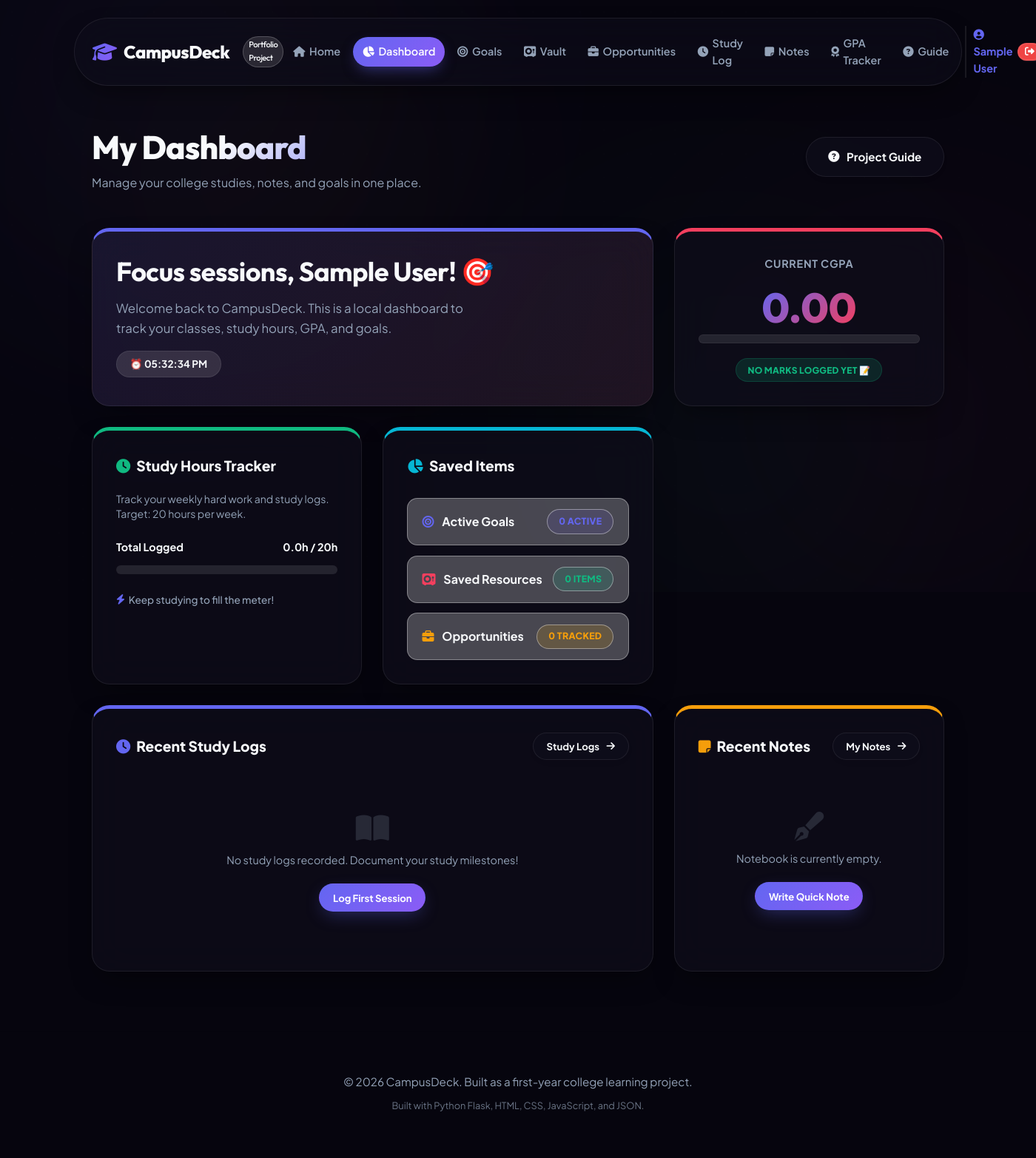
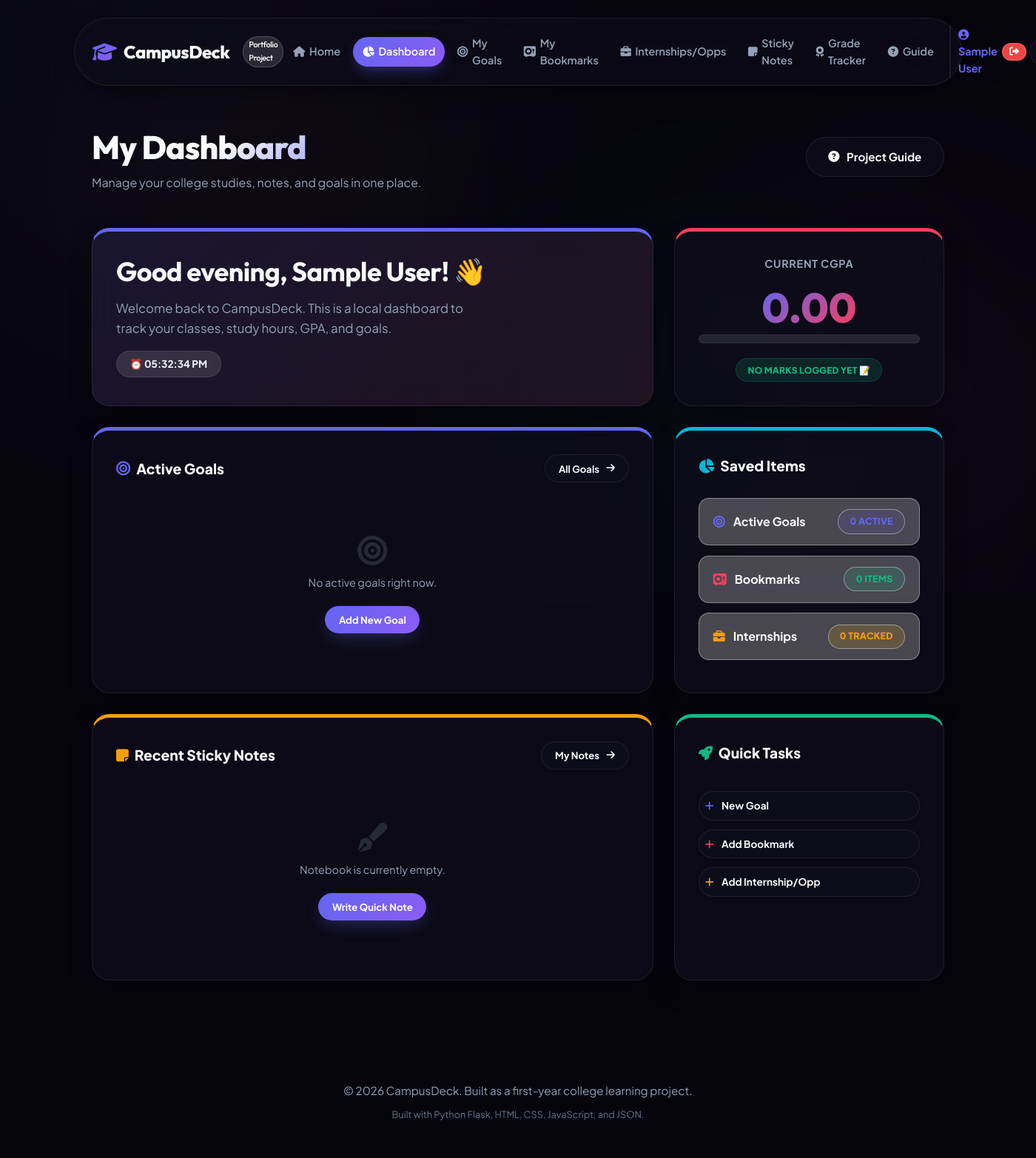
Before and after one commit to debug-03/CampusDeck, a Flask app: page /dashboard in a window 1400 px wide; the page is wider, and only the part inside the window is pictured. Shown: the top 1565 px of that part at 74% size. Before the commit the page ends 1502 px from the top of that part, so only its background shows below. Run offline with Flask 3, Linux system fonts and the light colour scheme; the visitor is signed in with stand-in values (Sample User, id 1).

Commit message:
refactor: remove study logs feature, redesign dashboard, and humanize copy

```diff
--- a/app.py
+++ b/app.py
@@ -214,11 +214,10 @@ def dashboard():
 
     user_id = session.get('user_id')
 
-    # Load records and filter so users only see their own logs/marks/goals
+    # Load records and filter so users only see their own marks/goals/etc.
     goals = [g for g in load_data('goals.json') if g.get('user_id') == user_id]
     resources = [r for r in load_data('resources.json') if r.get('user_id') == user_id]
     opportunities = [o for o in load_data('opportunities.json') if o.get('user_id') == user_id]
-    logs = [l for l in load_data('study_logs.json') if l.get('user_id') == user_id]
     notes = [n for n in load_data('notes.json') if n.get('user_id') == user_id]
     marks = [m for m in load_data('marks.json') if m.get('user_id') == user_id]
 
@@ -232,18 +231,16 @@ def dashboard():
         'total_goals': len(goals),
         'total_resources': len(resources),
         'total_opportunities': len(opportunities),
-        'total_logs': len(logs),
-        'total_hours': sum(float(log.get('hours', 0)) for log in logs),
         'cgpa': cgpa
     }
 
     # Fetch up to 3 most recent notes (newest first)
     recent_notes = sorted(notes, key=lambda x: x.get('created_at', ''), reverse=True)[:3]
 
-    # Fetch up to 3 most recent study logs (newest first)
-    recent_logs = sorted(logs, key=lambda x: x.get('date', ''), reverse=True)[:3]
+    # Fetch up to 3 upcoming active goals
+    active_goals = sorted([g for g in goals if g.get('status') != 'Completed'], key=lambda x: x.get('target_date', ''))[:3]
 
-    return render_template('dashboard.html', stats=stats, recent_notes=recent_notes, recent_logs=recent_logs)
+    return render_template('dashboard.html', stats=stats, recent_notes=recent_notes, active_goals=active_goals)
 
 # -------------------------------------------------------------------------
 # Study Goals Section (Protected)
@@ -466,71 +463,7 @@ def delete_opportunity(opp_id):
     flash('Opportunity tracker entry deleted.', 'success')
     return redirect(url_for('opportunities'))
 
-# -------------------------------------------------------------------------
-# Study Log Section (Protected)
-# -------------------------------------------------------------------------
 
-@app.route('/study-log', methods=['GET', 'POST'])
-def study_log():
-    """
-    Study Log Route.
-    """
-    if not session.get('user_id'):
-        flash('Please sign in to access study logs!', 'error')
-        return redirect(url_for('login'))
-
-    user_id = session.get('user_id')
-    all_logs = load_data('study_logs.json')
-
-    if request.method == 'POST':
-        subject = request.form.get('subject')
-        hours = request.form.get('hours')
-        content = request.form.get('content')
-        date = request.form.get('date')
-
-        if not subject or not hours or not content or not date:
-            flash('Please complete all study log inputs!', 'error')
-            return redirect(url_for('study_log'))
-
-        try:
-            hours_float = float(hours)
-        except ValueError:
-            flash('Hours studied must be a numerical value!', 'error')
-            return redirect(url_for('study_log'))
-
-        new_log = {
-            'id': str(uuid.uuid4()),
-            'user_id': user_id,
-            'subject': subject,
-            'hours': hours_float,
-            'content': content,
-            'date': date
-        }
-
-        all_logs.append(new_log)
-        save_data('study_logs.json', all_logs)
-        flash('Study log recorded!', 'success')
-        return redirect(url_for('study_log'))
-
-    user_logs = [l for l in all_logs if l.get('user_id') == user_id]
-    user_logs = sorted(user_logs, key=lambda x: x.get('date', ''), reverse=True)
-    return render_template('study_log.html', logs=user_logs)
-
-@app.route('/study-log/delete/<log_id>', methods=['POST'])
-def delete_study_log(log_id):
-    """
-    Delete Study Log.
-    """
-    if not session.get('user_id'):
-        return redirect(url_for('login'))
-
-    user_id = session.get('user_id')
-    all_logs = load_data('study_logs.json')
-    updated_list = [l for l in all_logs if not (l['id'] == log_id and l.get('user_id') == user_id)]
-
-    save_data('study_logs.json', updated_list)
-    flash('Study log entry removed.', 'success')
-    return redirect(url_for('study_log'))
 
 # -------------------------------------------------------------------------
 # Quick Notes Section (Protected)
--- a/static/script.js
+++ b/static/script.js
@@ -212,13 +212,13 @@ document.addEventListener('DOMContentLoaded', () => {
                 let greeting = '';
 
                 if (hour >= 5 && hour < 12) {
-                    greeting = `Rise & Grind, ${userName}! ☕`;
+                    greeting = `Good morning, ${userName}! 👋`;
                 } else if (hour >= 12 && hour < 17) {
-                    greeting = `Keep going, ${userName}! 📚`;
+                    greeting = `Good afternoon, ${userName}! 👋`;
                 } else if (hour >= 17 && hour < 22) {
-                    greeting = `Focus sessions, ${userName}! 🎯`;
+                    greeting = `Good evening, ${userName}! 👋`;
                 } else {
-                    greeting = `Burning the midnight oil, ${userName}? 🦉`;
+                    greeting = `Late night study, ${userName}? 🌙`;
                 }
 
                 if (greetingEl.textContent !== greeting) {
@@ -242,15 +242,4 @@ document.addEventListener('DOMContentLoaded', () => {
             gpaBar.style.width = `${percentage}%`;
         }, 150);
     }
-
-    const studyBar = document.getElementById('dashboard-study-bar');
-    if (studyBar) {
-        const studyHours = parseFloat(studyBar.getAttribute('data-hours')) || 0.0;
-        const targetHours = parseFloat(studyBar.getAttribute('data-target')) || 20.0;
-        // Percentage calculated based on hours relative to target
-        const percentage = Math.min(Math.max((studyHours / targetHours) * 100, 0), 100);
-        setTimeout(() => {
-            studyBar.style.width = `${percentage}%`;
-        }, 150);
-    }
 });
--- a/templates/base.html
+++ b/templates/base.html
@@ -47,12 +47,11 @@
                 <li><a href="{{ url_for('index') }}"><i class="fas fa-home"></i> Home</a></li>
                 {% if session.get('user_id') %}
                     <li><a href="{{ url_for('dashboard') }}"><i class="fas fa-chart-pie"></i> Dashboard</a></li>
-                    <li><a href="{{ url_for('goals') }}"><i class="fas fa-bullseye"></i> Goals</a></li>
-                    <li><a href="{{ url_for('resources') }}"><i class="fas fa-vault"></i> Vault</a></li>
-                    <li><a href="{{ url_for('opportunities') }}"><i class="fas fa-briefcase"></i> Opportunities</a></li>
-                    <li><a href="{{ url_for('study_log') }}"><i class="fas fa-clock"></i> Study Log</a></li>
-                    <li><a href="{{ url_for('notes') }}"><i class="fas fa-sticky-note"></i> Notes</a></li>
-                    <li><a href="{{ url_for('marks') }}"><i class="fas fa-award"></i> GPA Tracker</a></li>
+                    <li><a href="{{ url_for('goals') }}"><i class="fas fa-bullseye"></i> My Goals</a></li>
+                    <li><a href="{{ url_for('resources') }}"><i class="fas fa-vault"></i> My Bookmarks</a></li>
+                    <li><a href="{{ url_for('opportunities') }}"><i class="fas fa-briefcase"></i> Internships/Opps</a></li>
+                    <li><a href="{{ url_for('notes') }}"><i class="fas fa-sticky-note"></i> Sticky Notes</a></li>
+                    <li><a href="{{ url_for('marks') }}"><i class="fas fa-award"></i> Grade Tracker</a></li>
                 {% endif %}
                 <li><a href="{{ url_for('how_it_works') }}"><i class="fas fa-circle-question"></i> Guide</a></li>
                 {% if session.get('user_id') %}
--- a/templates/dashboard.html
+++ b/templates/dashboard.html
@@ -58,31 +58,41 @@
         </div>
     </div>
 
-    <!-- Box 3: Study Hours Target (1x1) -->
-    <div class="bento-card glass" style="border-top: 5px solid var(--accent-success);">
-        <span class="bento-card-title"><i class="fas fa-clock" style="color: var(--accent-success);"></i> Study Hours Tracker</span>
-        <p style="color: var(--text-muted); font-size: 0.88rem; line-height: 1.4; margin-bottom: 0.5rem;">
-            Track your weekly hard work and study logs. Target: 20 hours per week.
-        </p>
+    <!-- Box 3: Active Goals (Spans 2 Columns) -->
+    <div class="bento-card glass bento-col-2" style="border-top: 5px solid var(--accent-primary);">
+        <div style="display: flex; justify-content: space-between; align-items: center; margin-bottom: 1.5rem;">
+            <span class="bento-card-title" style="margin-bottom: 0;"><i class="fas fa-bullseye" style="color: var(--accent-primary);"></i> Active Goals</span>
+            <a href="{{ url_for('goals') }}" class="btn btn-secondary" style="padding: 0.45rem 1.1rem; font-size: 0.82rem;">
+                All Goals <i class="fas fa-arrow-right"></i>
+            </a>
+        </div>
 
-        <div class="bento-study-target">
-            <div class="bento-study-meta">
-                <span>Total Logged</span>
-                <span>{{ "%.1f"|format(stats.total_hours) }}h / 20h</span>
+        {% if active_goals %}
+            <div style="display: flex; flex-direction: column; gap: 0.85rem;">
+                {% for goal in active_goals %}
+                    <div style="padding: 1rem 1.25rem; border-radius: var(--radius-sm); background: rgba(255,255,255,0.25); border: 1px solid rgba(255,255,255,0.35); display: flex; justify-content: space-between; align-items: center; gap: 1rem; transition: var(--transition-smooth);" class="glass-interactive">
+                        <div>
+                            <span class="card-subject" style="margin-bottom: 0.15rem;">{{ goal.category }}</span>
+                            <strong style="font-size: 0.95rem; color: var(--text-white);">{{ goal.title|truncate(65) }}</strong>
+                            <div class="card-date" style="margin-top: 0.35rem; font-size: 0.78rem;">
+                                <i class="fas fa-calendar-check"></i> Target: {{ goal.target_date }}
+                            </div>
+                        </div>
+                        <span class="badge {% if goal.status == 'In Progress' %}badge-in-progress{% else %}badge-not-started{% endif %}" style="font-size: 0.8rem; padding: 0.35rem 0.75rem; border-radius: 50px;">
+                            {{ goal.status }}
+                        </span>
+                    </div>
+                {% endfor %}
             </div>
-            <div class="study-progress-track">
-                <div id="dashboard-study-bar" class="study-progress-bar" data-hours="{{ stats.total_hours }}" data-target="20.0"></div>
+        {% else %}
+            <div style="text-align: center; padding: 3rem 1rem; color: var(--text-muted); flex-grow: 1; display: flex; flex-direction: column; justify-content: center; align-items: center;">
+                <i class="fas fa-bullseye" style="font-size: 2.5rem; opacity: 0.2; margin-bottom: 0.75rem;"></i>
+                <p style="font-size: 0.9rem;">No active goals right now.</p>
+                <a href="{{ url_for('goals') }}" class="btn btn-primary" style="margin-top: 1.25rem; padding: 0.45rem 1.1rem; font-size: 0.82rem;">
+                    Add New Goal
+                </a>
             </div>
-            <div class="study-motivate-text">
-                {% if stats.total_hours >= 20.0 %}
-                    <i class="fas fa-circle-check" style="color: var(--accent-success);"></i> Weekly target achieved! 🔥
-                {% elif stats.total_hours >= 10.0 %}
-                    <i class="fas fa-fire" style="color: var(--accent-warning);"></i> Over halfway there! Keep going!
-                {% else %}
-                    <i class="fas fa-bolt" style="color: var(--accent-primary);"></i> Keep studying to fill the meter!
-                {% endif %}
-            </div>
-        </div>
+        {% endif %}
     </div>
 
     <!-- Box 4: Active Counters Summary (1x1) -->
@@ -94,69 +104,34 @@
                 <span class="badge badge-saved">{{ stats.total_goals }} Active</span>
             </div>
             <div class="bento-list-item">
-                <span style="font-weight: 700;"><i class="fas fa-vault" style="color: var(--accent-secondary); margin-right: 0.5rem;"></i> Saved Resources</span>
+                <span style="font-weight: 700;"><i class="fas fa-vault" style="color: var(--accent-secondary); margin-right: 0.5rem;"></i> Bookmarks</span>
                 <span class="badge badge-completed">{{ stats.total_resources }} Items</span>
             </div>
             <div class="bento-list-item">
-                <span style="font-weight: 700;"><i class="fas fa-briefcase" style="color: var(--accent-warning); margin-right: 0.5rem;"></i> Opportunities</span>
+                <span style="font-weight: 700;"><i class="fas fa-briefcase" style="color: var(--accent-warning); margin-right: 0.5rem;"></i> Internships</span>
                 <span class="badge badge-applied">{{ stats.total_opportunities }} Tracked</span>
             </div>
         </div>
     </div>
 
-    <!-- Box 5: Recent Study Logs (Spans 2 Columns, 1 Row) -->
-    <div class="bento-card glass bento-col-2" style="border-top: 5px solid var(--accent-primary);">
+    <!-- Box 5: Recent Sticky Notes (Spans 2 Columns) -->
+    <div class="bento-card glass bento-col-2" style="border-top: 5px solid var(--accent-warning);">
         <div style="display: flex; justify-content: space-between; align-items: center; margin-bottom: 1.5rem;">
-            <span class="bento-card-title" style="margin-bottom: 0;"><i class="fas fa-clock" style="color: var(--accent-primary);"></i> Recent Study Logs</span>
-            <a href="{{ url_for('study_log') }}" class="btn btn-secondary" style="padding: 0.45rem 1.1rem; font-size: 0.82rem;">
-                Study Logs <i class="fas fa-arrow-right"></i>
-            </a>
-        </div>
-
-        {% if recent_logs %}
-            <div style="display: flex; flex-direction: column; gap: 0.85rem;">
-                {% for log in recent_logs %}
-                    <div style="padding: 1rem 1.25rem; border-radius: var(--radius-sm); background: rgba(255,255,255,0.25); border: 1px solid rgba(255,255,255,0.35); display: flex; justify-content: space-between; align-items: center; gap: 1rem; transition: var(--transition-smooth);" class="glass-interactive">
-                        <div>
-                            <span class="card-subject" style="margin-bottom: 0.15rem;">{{ log.subject }}</span>
-                            <strong style="font-size: 0.95rem; color: var(--text-white);">{{ log.content|truncate(65) }}</strong>
-                            <div class="card-date" style="margin-top: 0.35rem; font-size: 0.78rem;">
-                                <i class="fas fa-calendar-alt"></i> {{ log.date }}
-                            </div>
-                        </div>
-                        <div style="background: rgba(108, 93, 211, 0.12); color: var(--accent-primary); padding: 0.35rem 0.85rem; border-radius: 50px; font-size: 0.82rem; font-weight: 800; white-space: nowrap;">
-                            {{ log.hours }} Hours
-                        </div>
-                    </div>
-                {% endfor %}
-            </div>
-        {% else %}
-            <div style="text-align: center; padding: 3rem 1rem; color: var(--text-muted); flex-grow: 1; display: flex; flex-direction: column; justify-content: center; align-items: center;">
-                <i class="fas fa-book-open" style="font-size: 2.5rem; opacity: 0.2; margin-bottom: 0.75rem;"></i>
-                <p style="font-size: 0.9rem;">No study logs recorded. Document your study milestones!</p>
-                <a href="{{ url_for('study_log') }}" class="btn btn-primary" style="margin-top: 1.25rem; padding: 0.45rem 1.1rem; font-size: 0.82rem;">
-                    Log First Session
-                </a>
-            </div>
-        {% endif %}
-    </div>
-
-    <!-- Box 6: Recent Notes Workspace (1x1) -->
-    <div class="bento-card glass" style="border-top: 5px solid var(--accent-warning); justify-content: space-between;">
-        <div style="display: flex; justify-content: space-between; align-items: center; margin-bottom: 1.25rem;">
-            <span class="bento-card-title" style="margin-bottom: 0;"><i class="fas fa-sticky-note" style="color: var(--accent-warning);"></i> Recent Notes</span>
+            <span class="bento-card-title" style="margin-bottom: 0;"><i class="fas fa-sticky-note" style="color: var(--accent-warning);"></i> Recent Sticky Notes</span>
             <a href="{{ url_for('notes') }}" class="btn btn-secondary" style="padding: 0.45rem 1.1rem; font-size: 0.82rem;">
                 My Notes <i class="fas fa-arrow-right"></i>
             </a>
         </div>
 
         {% if recent_notes %}
-            <div style="display: flex; flex-direction: column; gap: 0.85rem; flex-grow: 1; justify-content: center;">
+            <div style="display: grid; grid-template-columns: repeat(auto-fit, minmax(180px, 1fr)); gap: 1rem;">
                 {% for note in recent_notes %}
-                    <div class="sticky-note {{ note.color }}" style="aspect-ratio: auto; min-height: 90px; box-shadow: 0 4px 12px rgba(0,0,0,0.1); border-radius: var(--radius-sm); padding: 0.85rem; --rotation: -1deg; border: 1px solid rgba(255,255,255,0.45);">
-                        <span class="note-cat" style="font-size: 0.6rem; margin-bottom: 0.1rem;">{{ note.category }}</span>
-                        <h4 class="note-title" style="font-size: 1.1rem; margin-bottom: 0.15rem; font-family: 'Caveat', cursive;">{{ note.title }}</h4>
-                        <p class="note-body" style="font-size: 1.15rem; margin-bottom: 0.25rem; line-height: 1.15; font-family: 'Caveat', cursive;">{{ note.content|truncate(45) }}</p>
+                    <div class="sticky-note {{ note.color }}" style="aspect-ratio: auto; min-height: 100px; box-shadow: 0 4px 12px rgba(0,0,0,0.1); border-radius: var(--radius-sm); padding: 0.85rem; --rotation: -1deg; border: 1px solid rgba(255,255,255,0.45); display: flex; flex-direction: column; justify-content: space-between;">
+                        <div>
+                            <span class="note-cat" style="font-size: 0.6rem; margin-bottom: 0.1rem;">{{ note.category }}</span>
+                            <h4 class="note-title" style="font-size: 1.1rem; margin-bottom: 0.15rem; font-family: 'Caveat', cursive;">{{ note.title }}</h4>
+                            <p class="note-body" style="font-size: 1.15rem; margin-bottom: 0.25rem; line-height: 1.15; font-family: 'Caveat', cursive;">{{ note.content|truncate(45) }}</p>
+                        </div>
                     </div>
                 {% endfor %}
             </div>
@@ -171,5 +146,21 @@
         {% endif %}
     </div>
 
+    <!-- Box 6: Quick Links / Actions (1x1) -->
+    <div class="bento-card glass" style="border-top: 5px solid var(--accent-success);">
+        <span class="bento-card-title"><i class="fas fa-rocket" style="color: var(--accent-success);"></i> Quick Tasks</span>
+        <div style="display: flex; flex-direction: column; gap: 0.75rem; margin-top: 1rem;">
+            <a href="{{ url_for('goals') }}" class="btn btn-secondary" style="font-size: 0.85rem; padding: 0.5rem; text-align: left; display: block; width: 100%;">
+                <i class="fas fa-plus" style="margin-right: 0.5rem; color: var(--accent-primary);"></i> New Goal
+            </a>
+            <a href="{{ url_for('resources') }}" class="btn btn-secondary" style="font-size: 0.85rem; padding: 0.5rem; text-align: left; display: block; width: 100%;">
+                <i class="fas fa-plus" style="margin-right: 0.5rem; color: var(--accent-secondary);"></i> Add Bookmark
+            </a>
+            <a href="{{ url_for('opportunities') }}" class="btn btn-secondary" style="font-size: 0.85rem; padding: 0.5rem; text-align: left; display: block; width: 100%;">
+                <i class="fas fa-plus" style="margin-right: 0.5rem; color: var(--accent-warning);"></i> Add Internship/Opp
+            </a>
+        </div>
+    </div>
+
 </div>
 {% endblock %}
--- a/templates/goals.html
+++ b/templates/goals.html
@@ -5,14 +5,14 @@
 {% block content %}
 <div class="page-header">
     <div>
-        <h1>Study Goals</h1>
-        <p style="color: var(--text-muted);">Define, track, and accomplish your academic milestones.</p>
+        <h1>My Goals</h1>
+        <p style="color: var(--text-muted);">A simple place to write down my semester goals and check them off.</p>
     </div>
 </div>
 
 <!-- Add Goal Form -->
 <section class="form-section glass">
-    <h2 style="font-size: 1.25rem; margin-bottom: 1.5rem;"><i class="fas fa-plus-circle" style="color: var(--accent-primary);"></i> Create New Study Goal</h2>
+    <h2 style="font-size: 1.25rem; margin-bottom: 1.5rem;"><i class="fas fa-plus-circle" style="color: var(--accent-primary);"></i> Add a New Goal</h2>
     <form action="{{ url_for('goals') }}" method="POST">
         <div class="form-grid">
             <!-- Goal Title -->
--- a/templates/how_it_works.html
+++ b/templates/how_it_works.html
@@ -158,7 +158,7 @@
         <!-- Section 5: Form Handling -->
         <section id="form-processing" class="glass" style="padding: 2rem; margin-bottom: 2rem;">
             <h2>5. Processing Form Data Safely</h2>
-            <p>Every time you log a study session or create a reminder note, Flask performs a structured process to save your input data:</p>
+            <p>Every time you create an internship tracker entry or create a reminder note, Flask performs a structured process to save your input data:</p>
 
             <ol class="docs-bullet" style="display: flex; flex-direction: column; gap: 0.75rem;">
                 <li><strong>Submit Request:</strong> The HTML form is configured with <code>method="POST"</code>, sending form fields securely inside the request body rather than in the URL query string.</li>
```
Also changed, not shown: templates/index.html (+7 -16 lines), templates/marks.html (+6 -6 lines), templates/notes.html (+6 -6 lines), templates/opportunities.html (+6 -6 lines), templates/resources.html (+6 -6 lines), templates/study_log.html (deleted, +0 -94 lines).
